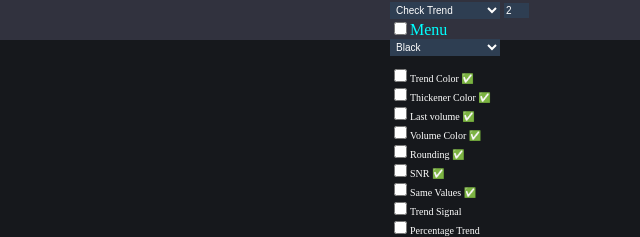
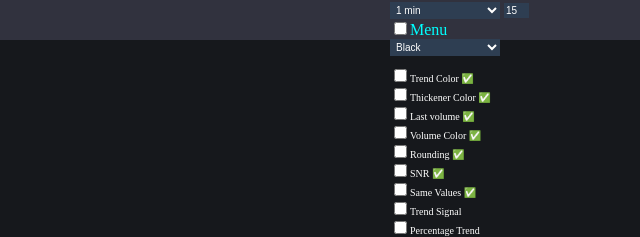
Before and after one commit to mobamoski/mobamoski.github.io, a plain HTML site: page index.html in a window 1280 px wide. Shown: the top 237 px of the page, 640-1280 px from the left. Drawn offline with Linux system fonts and the light colour scheme.

Commit message:
Update index.html

```diff
--- a/index.html
+++ b/index.html
@@ -199,11 +199,11 @@
 
 	  </div></div>
   <select id="size" class="select" >
-	<option value="15" id="15"selected>Check Trend</option>
-	<!--<option value="30" id="30" >30s</option>
+	<!--<option value="15" id="15"selected>Check Trend</option>
+	<option value="30" id="30" >30s</option>
 	<option value="60"selected id="60" >M1</option>
-	<option value="120" id="60" >M2</option>-->
-	<!--<option value="240" id="60" >M4</option>
+	<option value="120" id="60" >M2</option>
+	<option value="240" id="60" >M4</option>
 	<option value="300" id="300" >M5</option>
 	<option value="600" id="600" >M10</option>-->
 	<option value="120">1 min</option>
@@ -220,7 +220,7 @@
 	<option value="604800" id="604800" >W1</option>-->
   </select>
 
-  <input id="period" value="2" min="2" placeholder="Period" class="select" />
+  <input id="period" value="15" min="15" placeholder="Period" class="select" />
   <br>
 	<div class="hiden" id="url1">
 		<input class="checkbox" type="checkbox" id="open_menu" title="Show Settings"><label>Menu</label>
```
